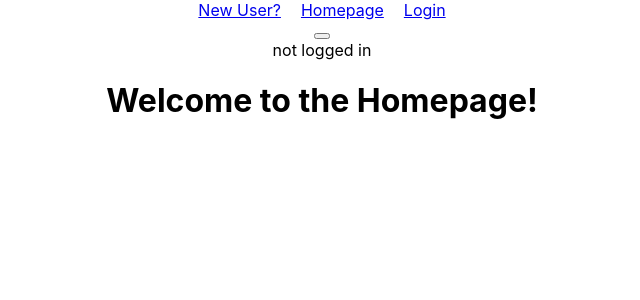
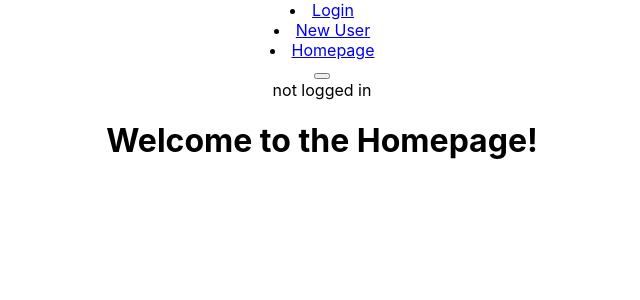
Before and after one commit to swve0869/nodesite, a React (Create React App) app in the folder reactsite/: page /Homepage in a window 1280 px wide. Shown: the top 300 px of the page, without its empty margins (318-958 px from the left). Built offline with nearby package versions, Linux system fonts and the light colour scheme; no server answers.

Commit message:
added date timestamp to user table. Fixed duplicate user issue

```diff
--- a/reactsite/src/App.js
+++ b/reactsite/src/App.js
@@ -6,6 +6,7 @@ import Homepage from './Homepage.js';
 import Login from "./Login.js";
 import Button from "./components/Button.js";
 import {useNavigate} from "react-router-dom";
+import Nav from "./components/Nav.js";
 
 //import BASE_URL from './config.js';
 
@@ -34,14 +35,16 @@ function App() {
 
    loggedIn ? console.log( ` ${userInfo.username} logged in`) : console.log("/ not logged in");
 
+  const navItems = [
+    { name: 'Login', path: '/Login' },
+    { name: 'New User', path: '/NewUser' },
+    { name: 'Homepage', path: '/Homepage' }
+  ]
 
   return (
     <div className="App">
-        <nav>
-          <Link to="/NewUser" className="nav-item" >New User?</Link>
-          <Link to="/Homepage" className="nav-item">Homepage</Link>
-          <Link to="/" className="nav-item">Login</Link>
-        </nav>
+
+        <Nav navItems={navItems} />
 
         <Button className="button"/>
 
@@ -49,7 +52,7 @@ function App() {
 
 
           <Routes>
-            <Route path="/" element={<Login handleLogin={handleLogin}/>}/>
+            <Route path="/Login" element={<Login handleLogin={handleLogin}/>}/>
             <Route path="/NewUser" element={<NewUser handleLogin={handleLogin}/>}/>
             <Route path="/Homepage" element={<Homepage loggedIn = {loggedIn} userInfo = {userInfo}/>}/>
           </Routes>
--- a/reactsite/src/NewUser.js
+++ b/reactsite/src/NewUser.js
@@ -50,7 +50,7 @@ const NewUser = ({handleLogin}) => {
         else{
             console.log("going to home page");
             console.log("created new user")
-            handleLogin();
+            handleLogin(data);
             navigate('/Homepage');
 
         }
--- a/reactsite/src/components/Nav.js
+++ b/reactsite/src/components/Nav.js
@@ -1,22 +1,17 @@
 import React from 'react';
 import { Link } from 'react-router-dom';
 import './Nav.css'; // Assuming you have some CSS for styling
+import Box from './Box';
 
-const Nav = () => {
+const Nav = ({navItems}) => {
     return (
         <nav className="navbar">
-            <h1>My Website</h1>
-            <ul className="nav-links">
+                {navItems.map(item =>
                 <li>
-                    <Link to="/">Home</Link>
-                </li>
-                <li>
-                    <Link to="/about">About</Link>
-                </li>
-                <li>
-                    <Link to="/contact">Contact</Link>
-                </li>
-            </ul>
+
+                    <Link to={item.path}>{item.name}</Link>
+
+                </li>)}
         </nav>
     );
 };
```
Also changed, not shown: reactsite/src/App.css (line endings or trailing spaces), reactsite/src/components/Nav.css (added), 2 other files (tests, documents, lock files or other folders).
